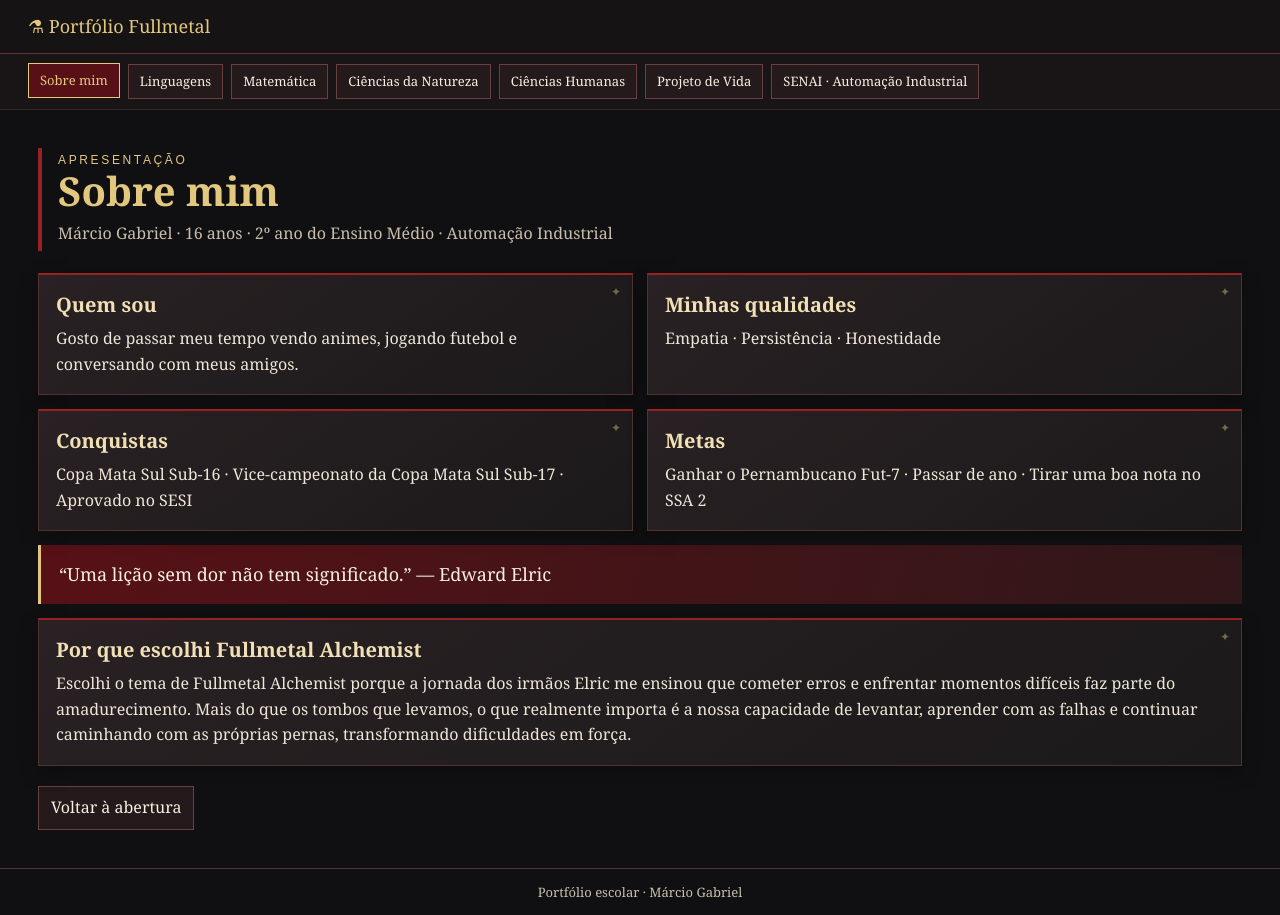
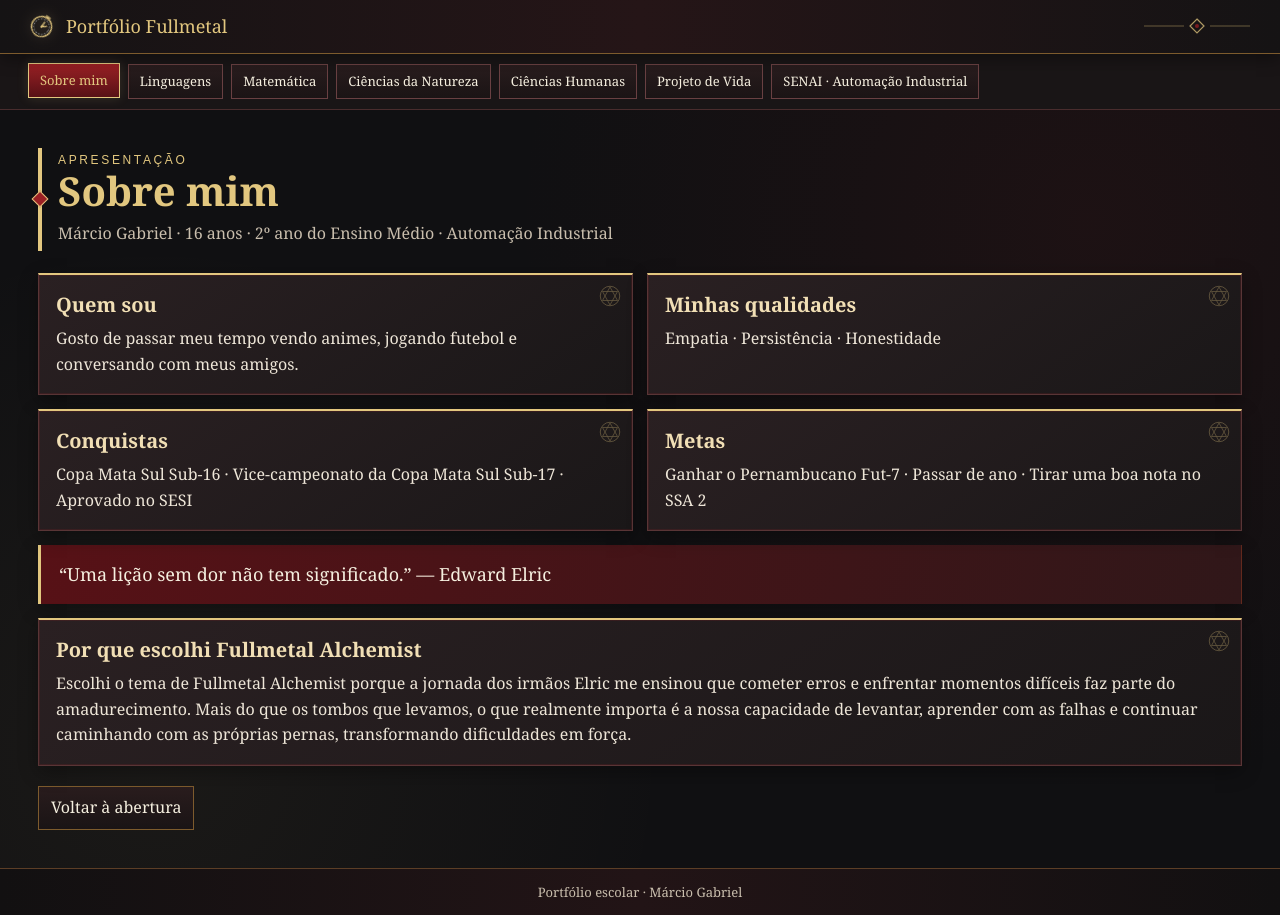
Before and after one commit to marciog07/portfolio-fullmetal, a plain HTML site: page index.html in a window 1280 px wide. Both pictures are taken after a click on the button "ENTRAR NO PORTFÓLIO →". Drawn offline with Linux system fonts and the light colour scheme.

Commit message:
Update index.html

```diff
--- a/index.html
+++ b/index.html
@@ -1,7 +1,7 @@
 <div id="fm-site">
 <style>
 html,body{margin:0;padding:0;min-height:100%;background:#101012}
-#fm-site{--red:#9b2024;--deep:#571116;--ink:#101012;--panel:#211d1e;--gold:#e2c77f;--paper:#f5efdf;--muted:#c9bead;color:var(--paper);background:var(--ink);font:16px/1.6 Georgia,"Times New Roman",serif;min-height:100dvh;position:relative;overflow-x:hidden;overflow-y:auto;box-sizing:border-box}
+#fm-site{--red:#9b2024;--deep:#571116;--ink:#101012;--panel:#211d1e;--gold:#e2c77f;--silver:#c8cfd6;--paper:#f5efdf;--muted:#c9bead;color:var(--paper);background:var(--ink);font:16px/1.6 Georgia,"Times New Roman",serif;min-height:100dvh;position:relative;overflow-x:hidden;overflow-y:auto;box-sizing:border-box}
 #fm-site *{box-sizing:border-box}#fm-site a{color:inherit}#fm-site button,#fm-site summary{font:inherit}
 #fm-site .intro{min-height:100dvh;display:grid;place-items:center;position:relative;text-align:center;isolation:isolate;padding:42px 18px 34px;background:radial-gradient(ellipse at center,#641a1c 0,#231416 42%,#101012 78%)}
 #fm-site .intro:before,#fm-site .intro:after{content:"";position:absolute;inset:0;pointer-events:none;z-index:-1}
@@ -20,34 +20,39 @@ html,body{margin:0;padding:0;min-height:100%;background:#101012}
 #fm-site .equivalent{margin:14px 0 0!important;color:var(--gold)!important;font-size:14px!important;font-style:italic}
 #fm-site .enter{display:inline-block;padding:12px 22px;background:linear-gradient(110deg,var(--deep),var(--red));border:1px solid var(--gold);color:var(--paper);text-decoration:none;letter-spacing:.08em;box-shadow:0 0 18px #a42b2855;transition:transform .2s,box-shadow .2s;cursor:pointer}
 #fm-site .enter:hover,#fm-site .enter:focus{transform:translateY(-2px);box-shadow:0 0 26px #d8ae61a0}
-#fm-site .topbar{display:flex;justify-content:space-between;align-items:center;gap:12px;padding:12px clamp(14px,3vw,28px);background:#151314;border-bottom:1px solid #5a3434;position:sticky;top:0;z-index:5}
-#fm-site .brand{color:var(--gold);text-decoration:none;font-size:18px;cursor:pointer;background:none;border:0;padding:0;transition:opacity .2s}
-#fm-site .brand:hover{opacity:.85}
-#fm-site .nav-row{display:flex;flex-wrap:wrap;gap:8px;padding:10px clamp(14px,3vw,28px);background:#191516;border-bottom:1px solid #3a2627}
-#fm-site .nav-btn{background:#241a1b;border:1px solid #694042;color:var(--paper);padding:6px 11px;font-size:13px;cursor:pointer;transition:transform .18s,background .2s,border-color .2s,color .2s}
-#fm-site .nav-btn:hover,#fm-site .nav-btn.active{transform:translateY(-1px);background:var(--deep);border-color:var(--gold);color:var(--gold)}
-#fm-site .view{min-height:calc(100dvh - 122px);padding:clamp(18px,4vw,38px);animation:appear .35s ease-out}
-#fm-site .view-head{border-left:4px solid var(--red);padding:4px 0 4px 16px;margin:0 0 22px}
+#fm-site .topbar{display:flex;justify-content:space-between;align-items:center;gap:12px;padding:12px clamp(14px,3vw,28px);background:linear-gradient(90deg,#151314,#251517 50%,#151314);border-bottom:1px solid #7d5b2d;position:sticky;top:0;z-index:5;box-shadow:0 4px 16px #0006}
+#fm-site .brand{display:inline-flex;align-items:center;gap:10px;color:var(--gold);text-decoration:none;font-size:18px;cursor:pointer;background:none;border:0;padding:0;transition:opacity .2s}
+#fm-site .brand:hover{opacity:.88}
+#fm-site .watch-badge{width:28px;height:28px;flex:none;filter:drop-shadow(0 0 6px #e2c77f55);animation:turn 28s linear infinite}
+#fm-site .top-ornament{width:110px;height:22px;opacity:.75;flex:none}
+#fm-site .nav-row{display:flex;flex-wrap:wrap;gap:8px;padding:10px clamp(14px,3vw,28px);background:#191516;border-bottom:1px solid #492c2d}
+#fm-site .nav-btn{background:linear-gradient(180deg,#281c1d,#1b1415);border:1px solid #694042;color:var(--paper);padding:6px 11px;font-size:13px;cursor:pointer;transition:transform .18s,background .2s,border-color .2s,color .2s,box-shadow .2s}
+#fm-site .nav-btn:hover,#fm-site .nav-btn.active{transform:translateY(-1px);background:linear-gradient(180deg,var(--red),var(--deep));border-color:var(--gold);color:var(--gold);box-shadow:0 0 12px #e2c77f28}
+#fm-site .view{min-height:calc(100dvh - 122px);padding:clamp(18px,4vw,38px);background:radial-gradient(circle at 85% 15%,#641a1c28,transparent 45%),radial-gradient(circle at 12% 85%,#e2c77f0d,transparent 40%);animation:appear .35s ease-out}
+#fm-site .view-head{border-left:4px solid var(--gold);padding:4px 0 4px 16px;margin:0 0 22px;position:relative}
+#fm-site .view-head:before{content:"";position:absolute;left:-8px;top:50%;width:10px;height:10px;transform:translateY(-50%) rotate(45deg);background:var(--red);border:1px solid var(--gold)}
 #fm-site h2{font-size:clamp(27px,4vw,40px);line-height:1.15;color:var(--gold);margin:0 0 7px}
 #fm-site .subhead{color:var(--muted);margin:0}
 #fm-site .cards{display:grid;grid-template-columns:repeat(2,minmax(0,1fr));gap:14px}
-#fm-site .card{padding:17px;background:linear-gradient(145deg,#292123,#1b191a);border:1px solid #503233;border-top:2px solid var(--red);box-shadow:0 6px 18px #0004;min-width:0;position:relative;transition:transform .2s,border-color .2s,box-shadow .2s}
-#fm-site .card:hover{transform:translateY(-2px);border-color:#7d4949;box-shadow:0 10px 24px #0007}
-#fm-site .card:before{content:"✦";position:absolute;right:11px;top:7px;color:var(--gold);opacity:.45;font-size:12px}
-#fm-site .work:after{content:"⚙";position:absolute;right:10px;bottom:5px;color:var(--gold);opacity:.23;font-size:17px}
-#fm-site .card h3{color:#f1dfb5;font-size:20px;line-height:1.25;margin:0 0 9px}
+#fm-site .card{padding:17px;background:linear-gradient(145deg,#2a2022,#1a1718);border:1px solid #593536;border-top:2px solid var(--gold);box-shadow:0 6px 18px #0005,inset 0 0 0 1px #9b20242b;min-width:0;position:relative;transition:transform .2s,border-color .2s,box-shadow .2s}
+#fm-site .card:hover{transform:translateY(-2px);border-color:var(--gold);box-shadow:0 10px 24px #0008,0 0 16px #e2c77f1c}
+#fm-site .card-sigil{position:absolute;right:10px;top:9px;width:24px;height:24px;opacity:.35;pointer-events:none;transition:transform .35s ease,opacity .25s ease}
+#fm-site .card:hover .card-sigil{transform:rotate(90deg);opacity:.7}
+#fm-site .work:after{content:"⚙";position:absolute;right:10px;bottom:5px;color:var(--gold);opacity:.26;font-size:18px;transition:transform .4s ease,opacity .25s ease}
+#fm-site .work:hover:after{transform:rotate(60deg);opacity:.55}
+#fm-site .card h3{color:#f1dfb5;font-size:20px;line-height:1.25;margin:0 0 9px;padding-right:28px}
 #fm-site .card p{margin:0;color:#eee6d8}
-#fm-site .work-img{width:100%;max-height:220px;object-fit:cover;margin-top:12px;border:1px solid #694042;border-radius:4px;display:block}
+#fm-site .work-img{width:100%;max-height:220px;object-fit:cover;margin-top:12px;border:1px solid #7d5b2d;border-radius:4px;display:block;box-shadow:0 4px 12px #0006}
 #fm-site .unit-link{display:flex;width:100%;text-align:left;align-items:center;justify-content:space-between;min-height:92px;transition:transform .18s,border-color .18s,box-shadow .18s;cursor:pointer}
-#fm-site .unit-link:hover,#fm-site .unit-link:focus{transform:translateY(-2px);border-color:var(--gold);box-shadow:0 8px 22px #c79e3c22}
+#fm-site .unit-link:hover,#fm-site .unit-link:focus{transform:translateY(-2px);border-color:var(--gold);box-shadow:0 8px 22px #c79e3c2a}
 #fm-site .unit-link span:last-child{color:var(--gold);font-size:24px;transition:transform .2s}
 #fm-site .unit-link:hover span:last-child{transform:translateX(3px)}
 #fm-site .crumb{display:flex;flex-wrap:wrap;gap:8px;align-items:center;color:var(--muted);font-size:14px;margin:0 0 16px}
 #fm-site .crumb button{background:none;border:0;padding:0;color:var(--gold);cursor:pointer;text-decoration:underline}
-#fm-site .back{display:inline-block;margin-top:20px;padding:8px 12px;border:1px solid #694042;background:#241a1b;color:var(--paper);cursor:pointer;transition:transform .18s,border-color .18s,background .18s}
+#fm-site .back{display:inline-block;margin-top:20px;padding:8px 12px;border:1px solid #7d5b2d;background:linear-gradient(180deg,#291c1d,#1a1415);color:var(--paper);cursor:pointer;transition:transform .18s,border-color .18s,background .18s}
 #fm-site .back:hover,#fm-site .back:focus{transform:translateY(-1px);border-color:var(--gold);background:var(--deep)}
-#fm-site .quote{margin-top:14px;padding:15px 18px;background:linear-gradient(100deg,var(--deep),#301719);border-left:3px solid var(--gold);font-size:18px;animation:appear .4s ease-out}
-#fm-site .foot{text-align:center;padding:13px;color:var(--muted);border-top:1px solid #493536;font-size:13px}
+#fm-site .quote{margin-top:14px;padding:15px 18px;background:linear-gradient(100deg,var(--deep),#301719);border-left:3px solid var(--gold);border-right:1px solid #7d5b2d55;font-size:18px;box-shadow:0 6px 18px #0004;animation:appear .4s ease-out}
+#fm-site .foot{text-align:center;padding:13px;color:var(--muted);border-top:1px solid #5c3e26;background:linear-gradient(90deg,#121011,#221416 50%,#121011);font-size:13px}
 #fm-site .page-flash{position:fixed;inset:0;pointer-events:none;z-index:8;background:radial-gradient(circle,#f6d98155,transparent 60%);animation:flash .35s ease-out forwards}
 @keyframes turn{from{transform:translate(-50%,-50%) rotate(0deg)}to{transform:translate(-50%,-50%) rotate(360deg)}}
 @keyframes turnBack{from{transform:rotate(0deg)}to{transform:rotate(-360deg)}}
@@ -55,7 +60,9 @@ html,body{margin:0;padding:0;min-height:100%;background:#101012}
 @keyframes embers{0%{opacity:.25;transform:translateY(0)}to{opacity:.5;transform:translateY(-6px)}}
 @keyframes shine{0%,100%{opacity:0;transform:translateX(-18%)}45%{opacity:1}70%{opacity:0;transform:translateX(18%)}}
 @keyframes flash{from{opacity:.75}to{opacity:0}}
-@media(max-width:620px){#fm-site .cards{grid-template-columns:1fr}#fm-site .topbar{align-items:flex-start}#fm-site .brand{font-size:16px}#fm-site .intro{min-height:100dvh}}
+#fm-site .watch-badge{animation:spinWatch 28s linear infinite}
+@keyframes spinWatch{from{transform:rotate(0deg)}to{transform:rotate(360deg)}}
+@media(max-width:620px){#fm-site .cards{grid-template-columns:1fr}#fm-site .topbar{align-items:center}#fm-site .top-ornament{display:none}#fm-site .brand{font-size:16px}#fm-site .intro{min-height:100dvh}}
 @media(prefers-reduced-motion:reduce){#fm-site *,#fm-site *:before,#fm-site *:after{animation-duration:.01ms!important;animation-iteration-count:1!important;scroll-behavior:auto!important;transition:none!important}}
 </style>
 
@@ -89,6 +96,12 @@ html,body{margin:0;padding:0;min-height:100%;background:#101012}
 
   var sealHtml = '<svg class="seal" viewBox="0 0 300 300" aria-hidden="true"><circle cx="150" cy="150" r="137" fill="none" stroke="#e2c77f" stroke-width="2"/><circle cx="150" cy="150" r="118" fill="none" stroke="#e2c77f"/><circle cx="150" cy="150" r="92" fill="none" stroke="#e2c77f"/><polygon points="150,34 250,208 50,208" fill="none" stroke="#e2c77f" stroke-width="2"/><polygon points="150,266 50,92 250,92" fill="none" stroke="#e2c77f" stroke-width="2"/><g class="inner" fill="none" stroke="#e2c77f"><circle cx="150" cy="150" r="54"/><path d="M150 96v108M96 150h108M112 112l76 76M188 112l-76 76M150 36v18M150 246v18M36 150h18M246 150h18"/><path d="M136 136l14-28 14 28-14 28z"/><path d="M150 22l5 10-5 10-5-10zM278 150l-10 5-10-5 10-5zM150 278l-5-10 5-10 5 10zM22 150l10-5 10 5-10 5z"/></g><circle cx="150" cy="150" r="74" fill="none" stroke="#e2c77f" stroke-dasharray="2 7"/></svg>';
 
+  var watchBadgeHtml = '<svg class="watch-badge" viewBox="0 0 36 36" aria-hidden="true"><circle cx="18" cy="19" r="13" fill="none" stroke="#e2c77f" stroke-width="1.6"/><circle cx="18" cy="19" r="10" fill="none" stroke="#c8cfd6" stroke-width=".9" stroke-dasharray="2 2"/><path d="M15 4h6M18 4v2M18 19l5-4M18 19v-7" stroke="#e2c77f" stroke-width="1.6" stroke-linecap="round"/><circle cx="18" cy="19" r="1.5" fill="#e2c77f"/></svg>';
+
+  var topOrnamentHtml = '<svg class="top-ornament" viewBox="0 0 110 22" aria-hidden="true"><line x1="2" y1="11" x2="42" y2="11" stroke="#e2c77f" stroke-opacity=".55"/><polygon points="55,4 62,11 55,18 48,11" fill="none" stroke="#e2c77f" stroke-width="1.2"/><circle cx="55" cy="11" r="2" fill="#9b2024"/><line x1="68" y1="11" x2="108" y2="11" stroke="#e2c77f" stroke-opacity=".55"/></svg>';
+
+  var cardSigilHtml = '<svg class="card-sigil" viewBox="0 0 32 32" aria-hidden="true"><circle cx="16" cy="16" r="13" fill="none" stroke="#e2c77f" stroke-width="1.2"/><polygon points="16,4 26,22 6,22" fill="none" stroke="#e2c77f" stroke-width="1.1"/><polygon points="16,28 6,10 26,10" fill="none" stroke="#e2c77f" stroke-width="1.1"/></svg>';
+
   // Para adicionar foto em um trabalho, coloque o caminho da imagem na pasta img/ como 3º item:
   // ["Título do trabalho", "Descrição do aprendizado", "img/nome-da-foto.jpg"]
   var subjects = [
@@ -119,7 +132,7 @@ html,body{margin:0;padding:0;min-height:100%;background:#101012}
     {id:"projeto",name:"Projeto de Vida",units:[
       {name:"1ª Unidade",works:[["Mapa dos sonhos","Participei da construção de um mapa mental sobre sonhos e objetivos para o futuro. O trabalho permitiu refletir sobre minhas metas pessoais e profissionais, além de incentivar o planejamento para alcançá-las."],["Juventude em cada estação","Relacionamos as diferentes fases da juventude às estações do ano, explorando características, desafios e experiências de cada momento. O trabalho contribuiu para a reflexão sobre o desenvolvimento dos jovens e suas vivências ao longo da vida."]]},
       {name:"2ª Unidade",works:[["Conceito de autocontrole","Estudei o conceito de autocontrole e sua importância para a tomada de decisões. O conteúdo contribuiu para meu desenvolvimento pessoal e para uma melhor compreensão das próprias atitudes e emoções."],["Bate-papo: legado","Neste bate-papo, participei de uma conversa sobre o conceito de legado e a importância das ações que deixamos para outras pessoas. A atividade incentivou a reflexão sobre valores, escolhas e responsabilidade no dia a dia."]]},
-      {name:"3ª Unidade",works:[["Atividade 1 · 3ª Unidade","Adicione aqui o título e o resumo do aprendizado desta atividade da 3ª unidade."],["Atividade 2 · 3ª Unidade","Adicione aqui o título e o resumo do aprendizado desta atividade da 3ª unidade."]]},
+      {name:"3ª Unidade",works:[["Atividade 1 · 3ª Unidade","Adicione aqui o título e o resumo do aprendizado desta atividade da 3ª unidade."],["Atividade 2 · 3ª Unidade","Adicione aqui o título e o resumo do aprendizado desta atividade da 4ª unidade."]]},
       {name:"4ª Unidade",works:[["Atividade 1 · 4ª Unidade","Adicione aqui o título e o resumo do aprendizado desta atividade da 4ª unidade."],["Atividade 2 · 4ª Unidade","Adicione aqui o título e o resumo do aprendizado desta atividade da 4ª unidade."]]}
     ]},
     {id:"senai",name:"SENAI · Automação Industrial",units:[
@@ -148,7 +161,7 @@ html,body{margin:0;padding:0;min-height:100%;background:#101012}
   }
 
   function renderNav() {
-    var html = '<div class="topbar">' + btn("inicio", "brand", "⚗ Portfólio Fullmetal") + '</div>';
+    var html = '<div class="topbar">' + btn("inicio", "brand", watchBadgeHtml + '<span>Portfólio Fullmetal</span>') + topOrnamentHtml + '</div>';
     html += '<div class="nav-row">';
     html += btn("sobre", "nav-btn" + (route === "sobre" ? " active" : ""), "Sobre mim");
     for (var i = 0; i < subjects.length; i++) {
@@ -161,13 +174,13 @@ html,body{margin:0;padding:0;min-height:100%;background:#101012}
   }
 
   function renderAbout() {
-    return '<main class="view"><div class="view-head"><div class="eyebrow">Apresentação</div><h2>Sobre mim</h2><p class="subhead">Márcio Gabriel · 16 anos · 2º ano do Ensino Médio · Automação Industrial</p></div><div class="cards"><article class="card"><h3>Quem sou</h3><p>Gosto de passar meu tempo vendo animes, jogando futebol e conversando com meus amigos.</p></article><article class="card"><h3>Minhas qualidades</h3><p>Empatia · Persistência · Honestidade</p></article><article class="card"><h3>Conquistas</h3><p>Copa Mata Sul Sub-16 · Vice-campeonato da Copa Mata Sul Sub-17 · Aprovado no SESI</p></article><article class="card"><h3>Metas</h3><p>Ganhar o Pernambucano Fut-7 · Passar de ano · Tirar uma boa nota no SSA 2</p></article></div><div class="quote">“Uma lição sem dor não tem significado.” — Edward Elric</div><article class="card" style="margin-top:14px"><h3>Por que escolhi Fullmetal Alchemist</h3><p>Escolhi o tema de Fullmetal Alchemist porque a jornada dos irmãos Elric me ensinou que cometer erros e enfrentar momentos difíceis faz parte do amadurecimento. Mais do que os tombos que levamos, o que realmente importa é a nossa capacidade de levantar, aprender com as falhas e continuar caminhando com as próprias pernas, transformando dificuldades em força.</p></article>' + btn("inicio", "back", "Voltar à abertura") + '</main>';
+    return '<main class="view"><div class="view-head"><div class="eyebrow">Apresentação</div><h2>Sobre mim</h2><p class="subhead">Márcio Gabriel · 16 anos · 2º ano do Ensino Médio · Automação Industrial</p></div><div class="cards"><article class="card">' + cardSigilHtml + '<h3>Quem sou</h3><p>Gosto de passar meu tempo vendo animes, jogando futebol e conversando com meus amigos.</p></article><article class="card">' + cardSigilHtml + '<h3>Minhas qualidades</h3><p>Empatia · Persistência · Honestidade</p></article><article class="card">' + cardSigilHtml + '<h3>Conquistas</h3><p>Copa Mata Sul Sub-16 · Vice-campeonato da Copa Mata Sul Sub-17 · Aprovado no SESI</p></article><article class="card">' + cardSigilHtml + '<h3>Metas</h3><p>Ganhar o Pernambucano Fut-7 · Passar de ano · Tirar uma boa nota no SSA 2</p></article></div><div class="quote">“Uma lição sem dor não tem significado.” — Edward Elric</div><article class="card" style="margin-top:14px">' + cardSigilHtml + '<h3>Por que escolhi Fullmetal Alchemist</h3><p>Escolhi o tema de Fullmetal Alchemist porque a jornada dos irmãos Elric me ensinou que cometer erros e enfrentar momentos difíceis faz parte do amadurecimento. Mais do que os tombos que levamos, o que realmente importa é a nossa capacidade de levantar, aprender com as falhas e continuar caminhando com as próprias pernas, transformando dificuldades em força.</p></article>' + btn("inicio", "back", "Voltar à abertura") + '</main>';
   }
 
   function renderSubject(s) {
     var cards = "";
     for (var i = 0; i < s.units.length; i++) {
-      cards += btn(s.id + "-" + (i + 1), "card unit-link", '<span><h3>' + s.units[i].name + '</h3><span class="subhead">Ver atividades desta unidade</span></span><span>›</span>');
+      cards += btn(s.id + "-" + (i + 1), "card unit-link", cardSigilHtml + '<span><h3>' + s.units[i].name + '</h3><span class="subhead">Ver atividades desta unidade</span></span><span>›</span>');
     }
     return '<main class="view"><div class="crumb">' + btn("inicio", "", "Início") + ' / ' + s.name + '</div><div class="view-head"><div class="eyebrow">Área de estudo</div><h2>' + s.name + '</h2><p class="subhead">Escolha a unidade para ver os trabalhos e aprendizados.</p></div><div class="cards">' + cards + '</div>' + btn("inicio", "back", "Voltar ao início") + '</main>';
   }
@@ -180,7 +193,7 @@ html,body{margin:0;padding:0;min-height:100%;background:#101012}
       var imgHtml = imgPath
         ? '<img src="' + imgPath + '" alt="' + u.works[i][0] + '" class="work-img" loading="lazy">'
         : '';
-      cards += '<article class="card work"><h3>' + u.works[i][0] + '</h3><p>' + u.works[i][1] + '</p>' + imgHtml + '</article>';
+      cards += '<article class="card work">' + cardSigilHtml + '<h3>' + u.works[i][0] + '</h3><p>' + u.works[i][1] + '</p>' + imgHtml + '</article>';
     }
     return '<main class="view"><div class="crumb">' + btn("inicio", "", "Início") + ' / ' + btn(s.id, "", s.name) + ' / ' + u.name + '</div><div class="view-head"><div class="eyebrow">' + s.name + '</div><h2>' + u.name + '</h2><p class="subhead">Trabalhos e aprendizados</p></div><div class="cards">' + cards + '</div>' + btn(s.id, "back", "← Voltar para " + s.name) + '</main>';
   }
```
